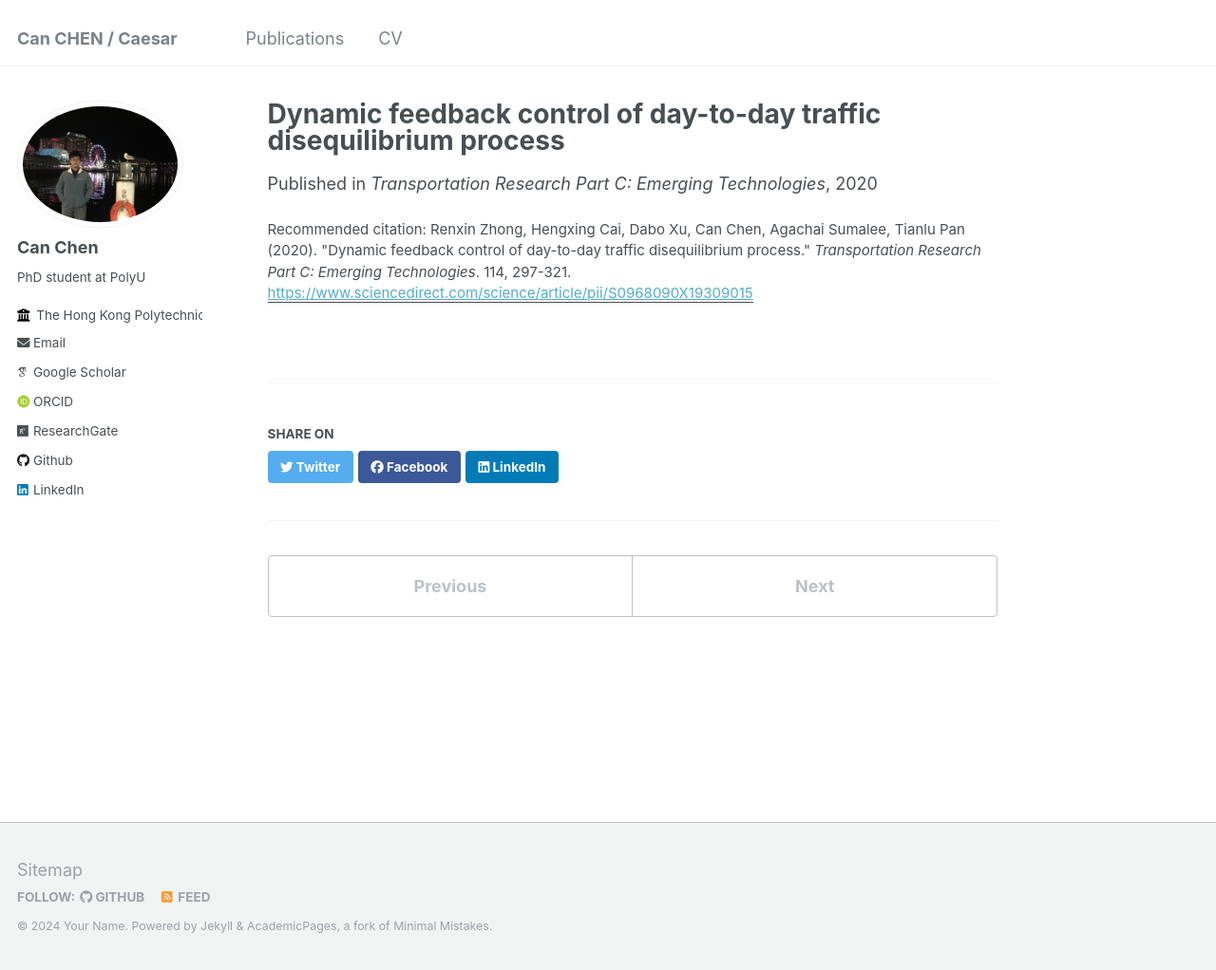
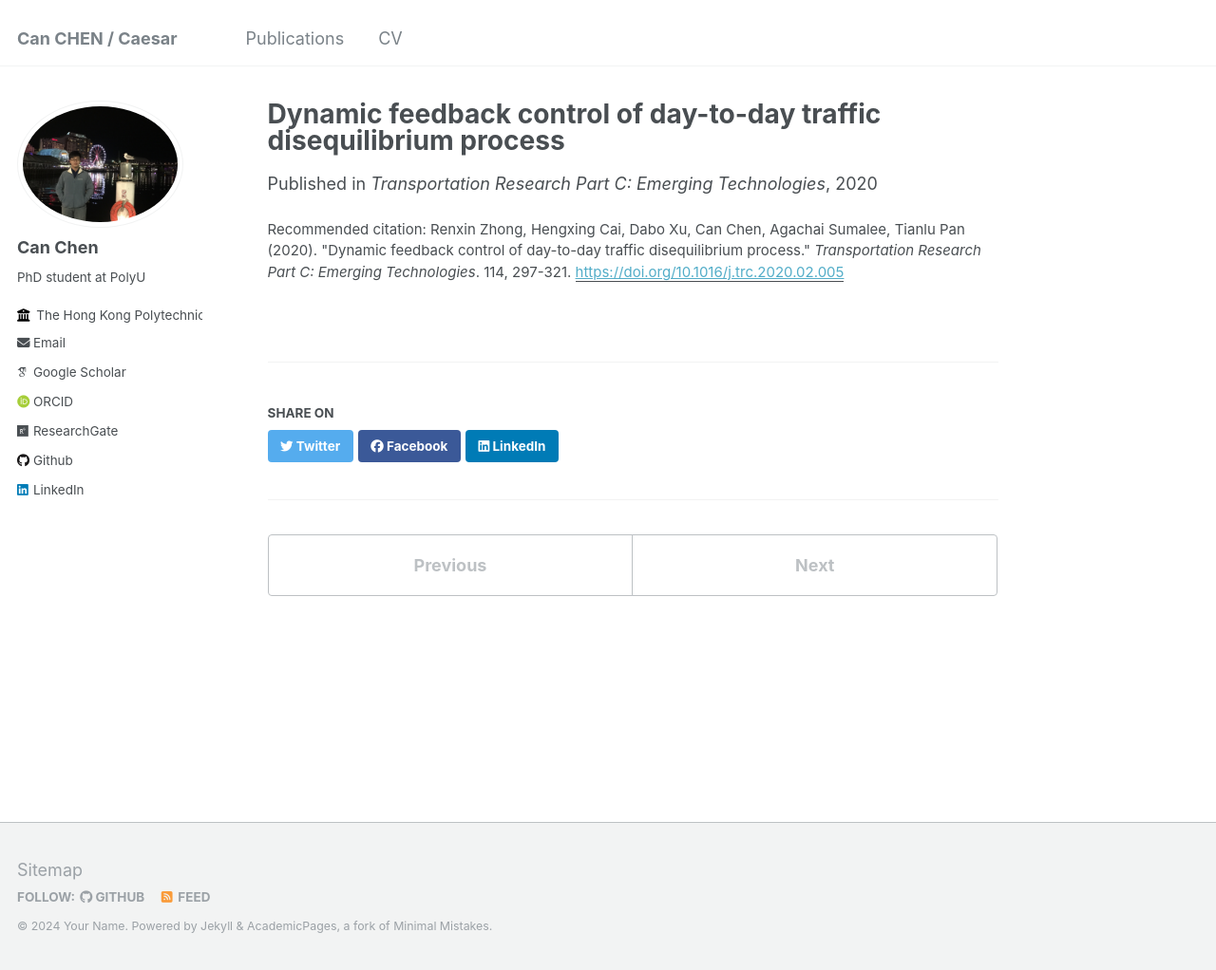
Before and after one commit to CanChen-Caesar/CanChen-Caesar.github.io, a Jekyll site: the page built from _publications/2020-05-01-TRC-zhong2020dynamic.md, in a window 1280 px wide and 1022 px high. Shown: the whole window at 95% size. Built offline with Jekyll 4.4.1, drawn with Linux system fonts in a browser that asks for light colours; some web fonts are replaced; part of the change alters nothing that is shown.

Commit message:
Update 2020-05-01-TRC-zhong2020dynamic.md

```diff
--- a/_publications/2020-05-01-TRC-zhong2020dynamic.md
+++ b/_publications/2020-05-01-TRC-zhong2020dynamic.md
@@ -5,6 +5,6 @@ permalink: /publication/2020-05-01-TRC-zhong2020dynamic
 excerpt: 'This paper is about dynamic feedback control of day-to-day traffic dynamics.'
 date: 2020-05-01
 venue: 'Transportation Research Part C: Emerging Technologies'
-paperurl: 'https://www.sciencedirect.com/science/article/pii/S0968090X19309015'
+paperurl: 'https://doi.org/10.1016/j.trc.2020.02.005'
 citation: 'Renxin Zhong, Hengxing Cai, Dabo Xu, Can Chen, Agachai Sumalee, Tianlu Pan (2020). &quot;Dynamic feedback control of day-to-day traffic disequilibrium process.&quot; <i>Transportation Research Part C: Emerging Technologies</i>. 114, 297-321.'
 ---
```
